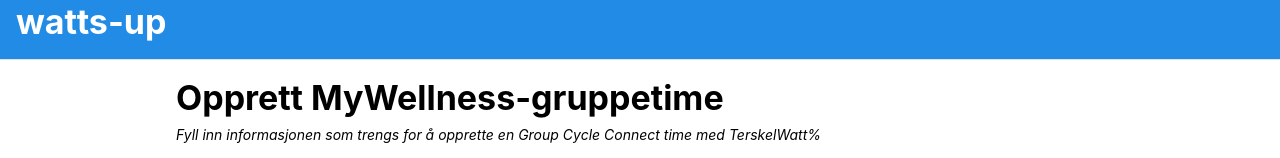
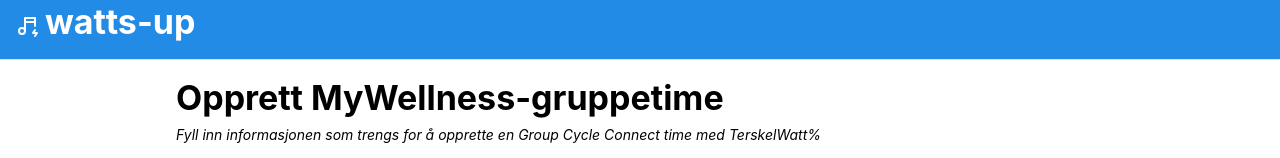
Before and after one commit to AdrianAndersen/watts-up, a Next.js app: page / in a window 1280 px wide. Shown: the top 158 px of the page. Built offline with nearby package versions, Linux system fonts and the light colour scheme.

Commit message:
feat: logo

```diff
--- a/src/app/layout.tsx
+++ b/src/app/layout.tsx
@@ -6,11 +6,13 @@
 import {
   AppShell,
   ColorSchemeScript,
+  Group,
   mantineHtmlProps,
   MantineProvider,
   Title,
 } from "@mantine/core";
 import { Notifications } from "@mantine/notifications";
+import { IconMusicBolt } from "@tabler/icons-react";
 import Head from "next/head";
 
 import ClientProviders from "@/components/ClientProviders";
@@ -27,9 +29,10 @@
           <ClientProviders>
             <AppShell padding="md" header={{ height: 60 }}>
               <AppShell.Header bg={"blue"}>
-                <Title px={"md"} c={"white"}>
-                  watts-up
-                </Title>
+                <Group gap={5} px={"md"}>
+                  <IconMusicBolt color={"white"} style={{ marginTop: 7 }} />
+                  <Title c={"white"}>watts-up</Title>
+                </Group>
               </AppShell.Header>
               <AppShell.Main>{children}</AppShell.Main>
             </AppShell>
```
